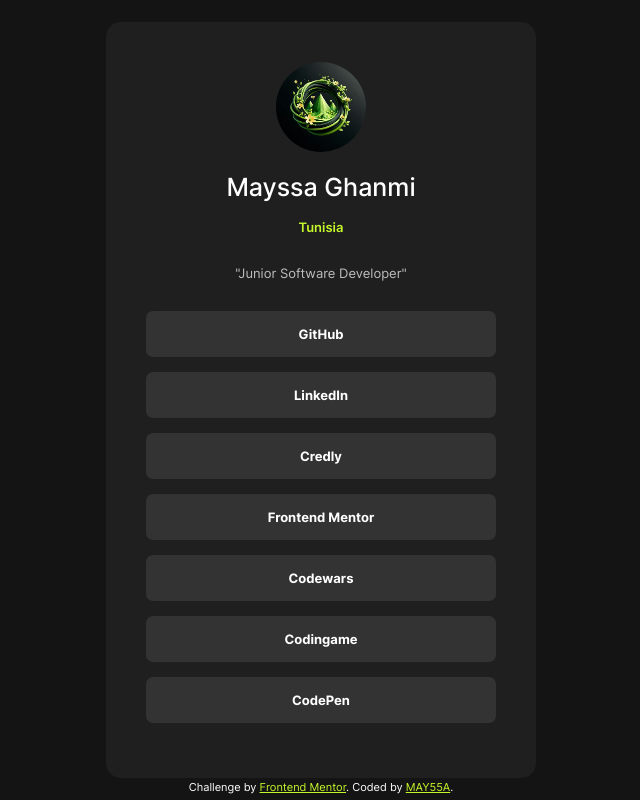
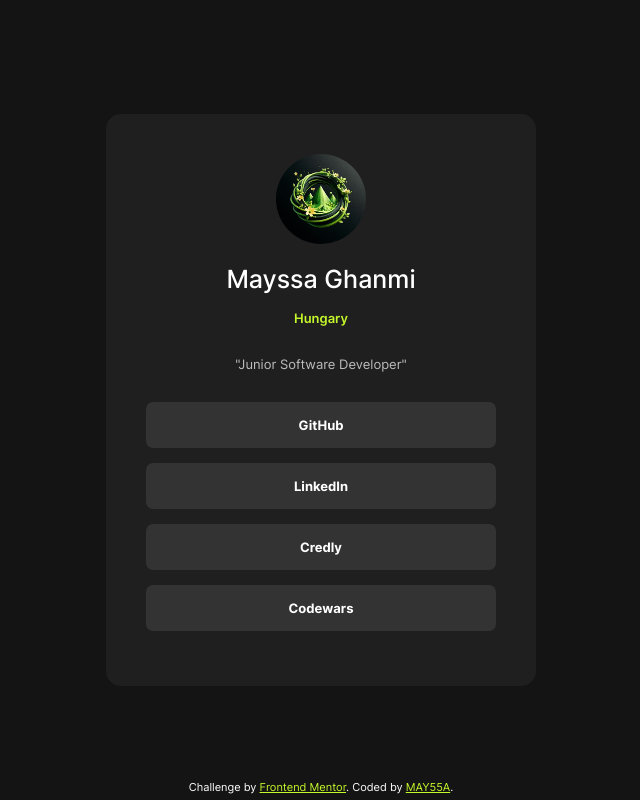
Before and after one commit to MAY55A/Social-links-profile, a plain HTML site: page index.html in a window 1280 px wide. Shown: the whole page, without its empty margins (319-959 px from the left). Drawn offline with Linux system fonts and the light colour scheme.

Commit message:
Change location to Hungary and update links
Updated location and commented out some links.

```diff
--- a/index.html
+++ b/index.html
@@ -13,16 +13,16 @@
     <div id="container">
       <img id="avatar" src="assets/images/avatar.jpeg" alt="profile avatar">
       <h1 id="name">Mayssa Ghanmi</h1>
-      <p id="location">Tunisia</p>
+      <p id="location">Hungary</p>
       <p id="description">"Junior Software Developer"</p>
       <ul id="links">
         <li><a href="https://github.com/MAY55A">GitHub</a></li>
         <li><a href="https://www.linkedin.com/in/mayssa-ghanmi-a85369276">LinkedIn</a></li>
         <li><a href="https://www.credly.com/users/mayssa-ghanmi">Credly</a></li>
-        <li><a href="https://www.frontendmentor.io/profile/MAY55A">Frontend Mentor</a></li>
+        <!-- <li><a href="https://www.frontendmentor.io/profile/MAY55A">Frontend Mentor</a></li> -->
         <li><a href="https://www.codewars.com/users/MAY55A">Codewars</a></li>
-        <li><a href="https://www.codingame.com/profile/4ae95ab6a229160e49849eb8f582f7326979024">Codingame</a></li>
-        <li><a href="https://codepen.io/Mayssa_Ghanmi">CodePen</a></li>
+        <!-- <li><a href="https://www.codingame.com/profile/4ae95ab6a229160e49849eb8f582f7326979024">Codingame</a></li> -->
+        <!-- <li><a href="https://codepen.io/Mayssa_Ghanmi">CodePen</a></li> -->
       </ul>
     </div>
   </main>
```
